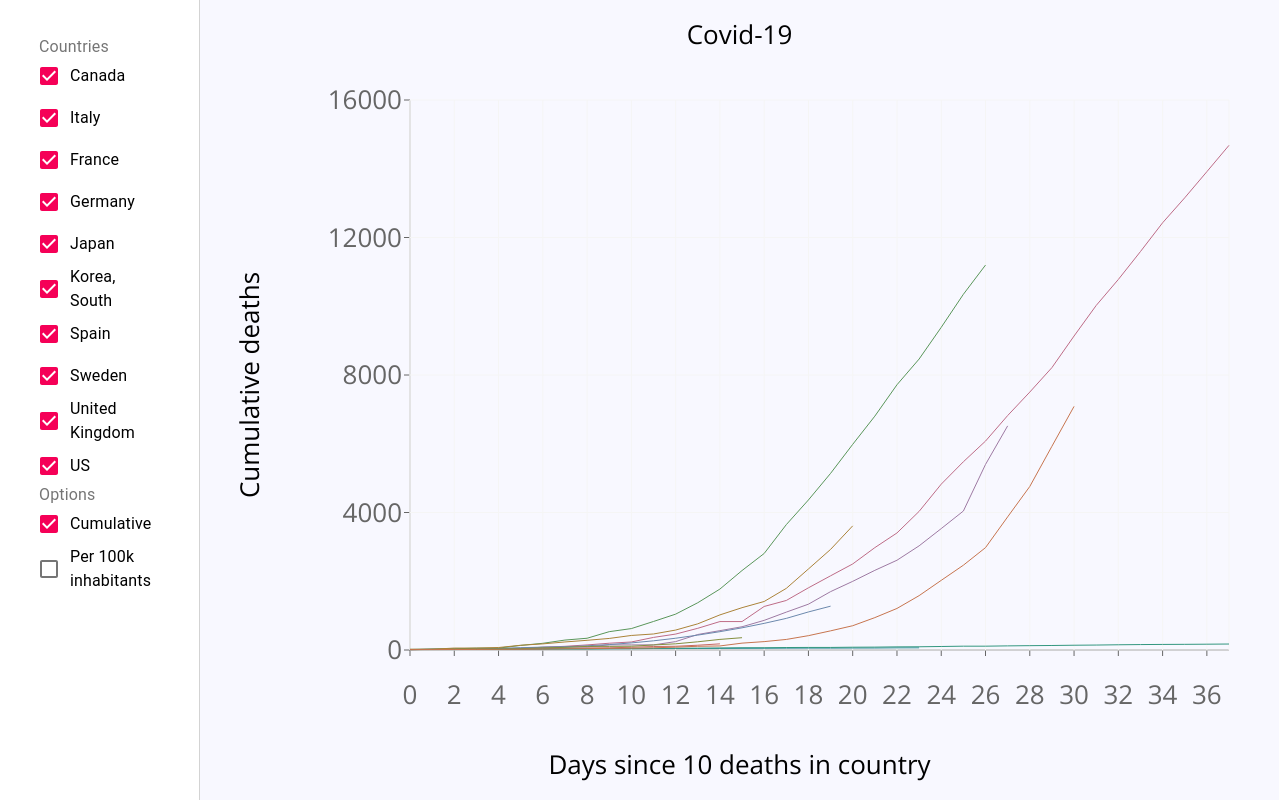
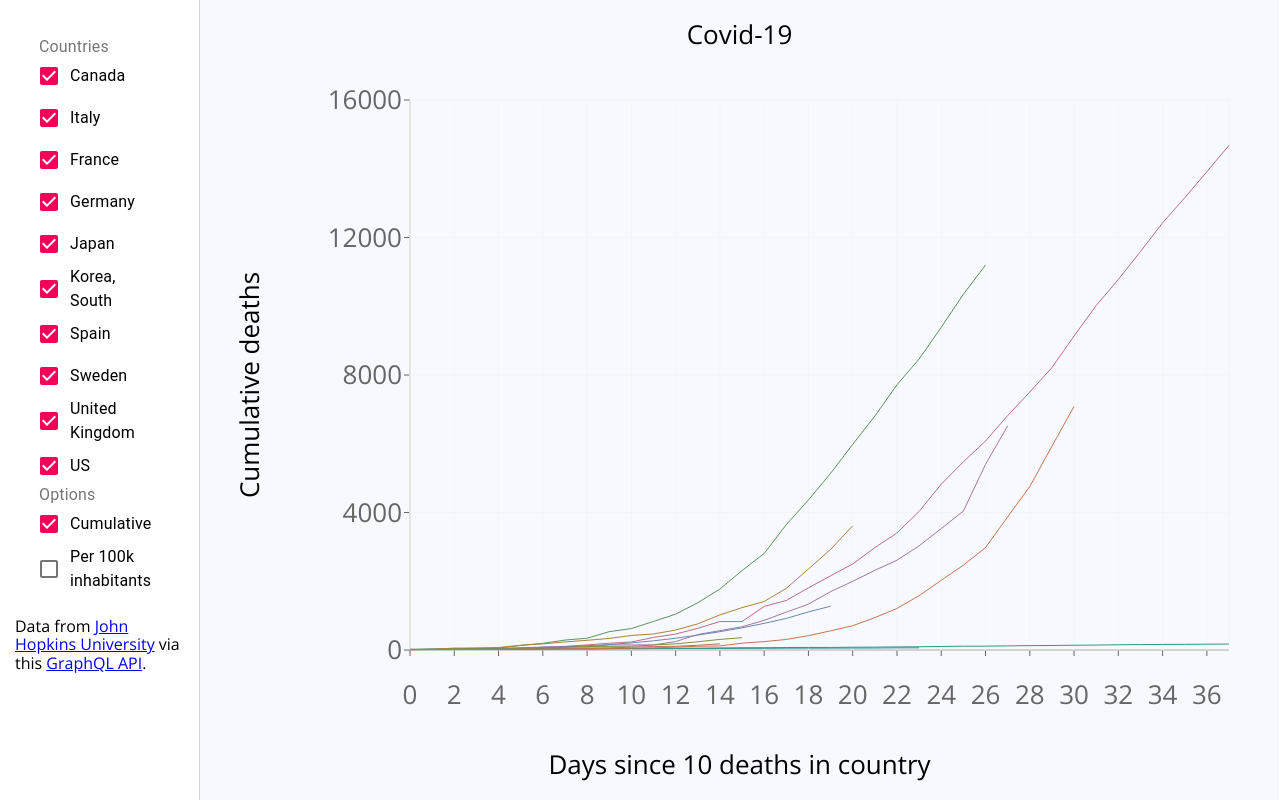
Before and after one commit to oflisback/another-covid-19-graph, a React (Create React App) app: page / in a window 1280 px wide. Built offline with nearby package versions, Linux system fonts and the light colour scheme.

Commit message:
Add info on data source

```diff
--- a/src/components/SettingsPanel/index.jsx
+++ b/src/components/SettingsPanel/index.jsx
@@ -70,6 +70,7 @@ const SettingsPanel = ({ countries, options, toggleCountryEnabled, toggleCumulat
           />
         </FormGroup>
       </FormControl>
+    Data from <a href="https://systems.jhu.edu/research/public-health/ncov/">John Hopkins University</a> via this <a href="https://github.com/rlindskog/covid19-graphql">GraphQL API</a>.
     </div>
   );
 };
```
